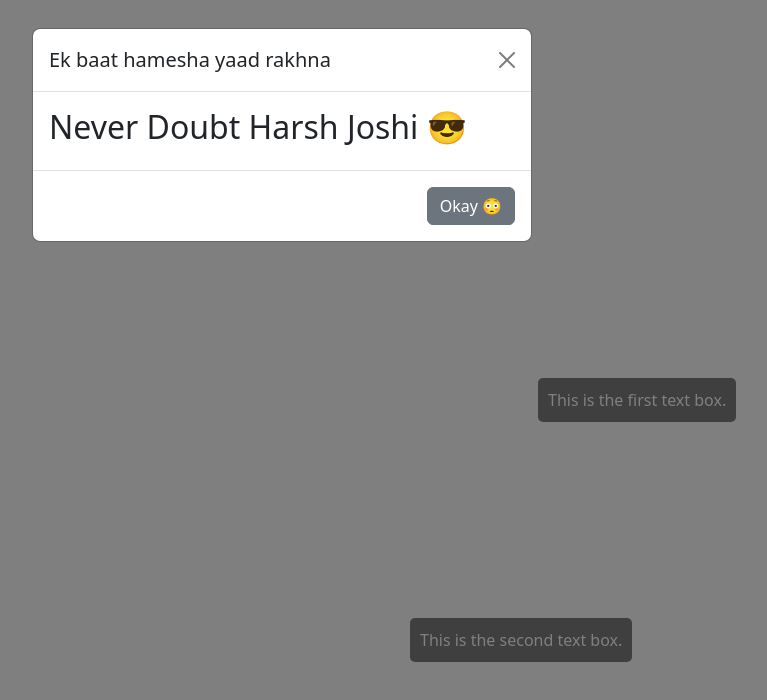
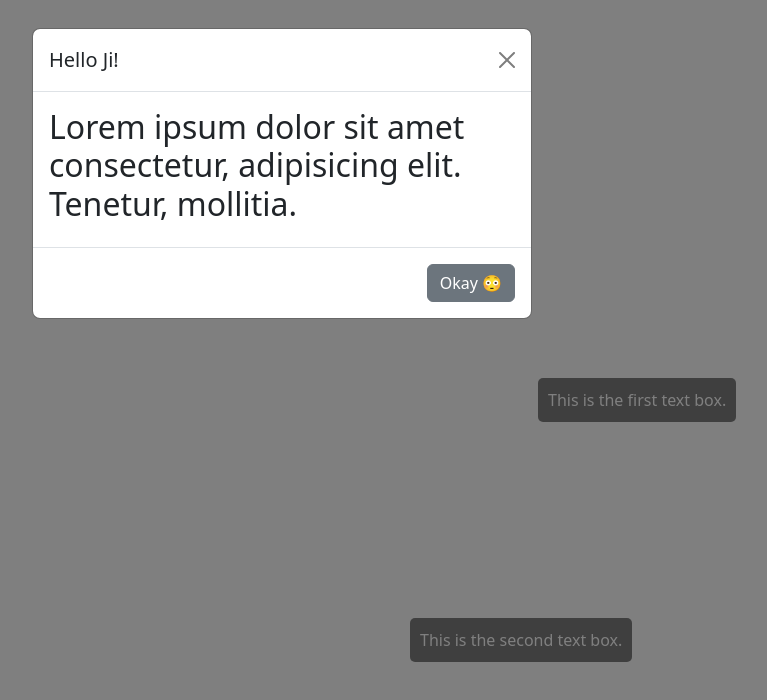
Before and after one commit to HJ03/Play-Video-On-Scroll, a plain HTML site: page index.html in a window 1280 px wide. Both pictures are taken after a click on the link "This is the first text box.". Shown: the part 1740-2440 px from the top of the page, without its empty margins (358-1125 px from the left). Drawn offline with nearby package versions, Linux system fonts and the light colour scheme; a script that the page names is missing.

Commit message:
Modal data change

```diff
--- a/index.html
+++ b/index.html
@@ -76,11 +76,11 @@
       <div class="modal-dialog">
         <div class="modal-content">
           <div class="modal-header">
-            <h1 class="modal-title fs-5" id="exampleModalLabel">Ek baat hamesha yaad rakhna</h1>
+            <h1 class="modal-title fs-5" id="exampleModalLabel">Hello Ji!</h1>
             <button type="button" class="btn-close" data-bs-dismiss="modal" aria-label="Close"></button>
           </div>
           <div class="modal-body">
-            <h2>Never Doubt Harsh Joshi 😎
+            <h2>Lorem ipsum dolor sit amet consectetur, adipisicing elit. Tenetur, mollitia.
             </h2>
           </div>
           <div class="modal-footer">
```
